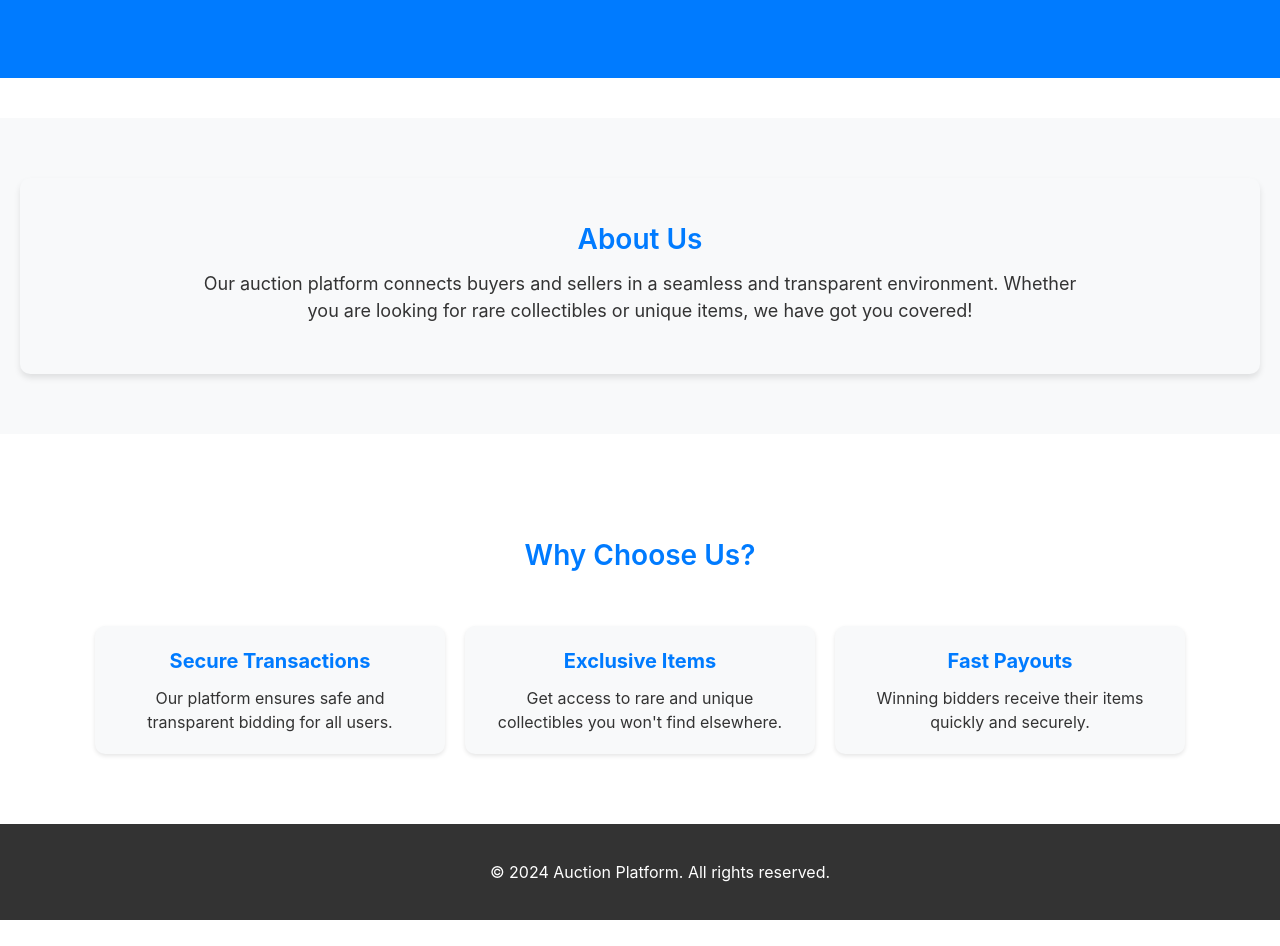
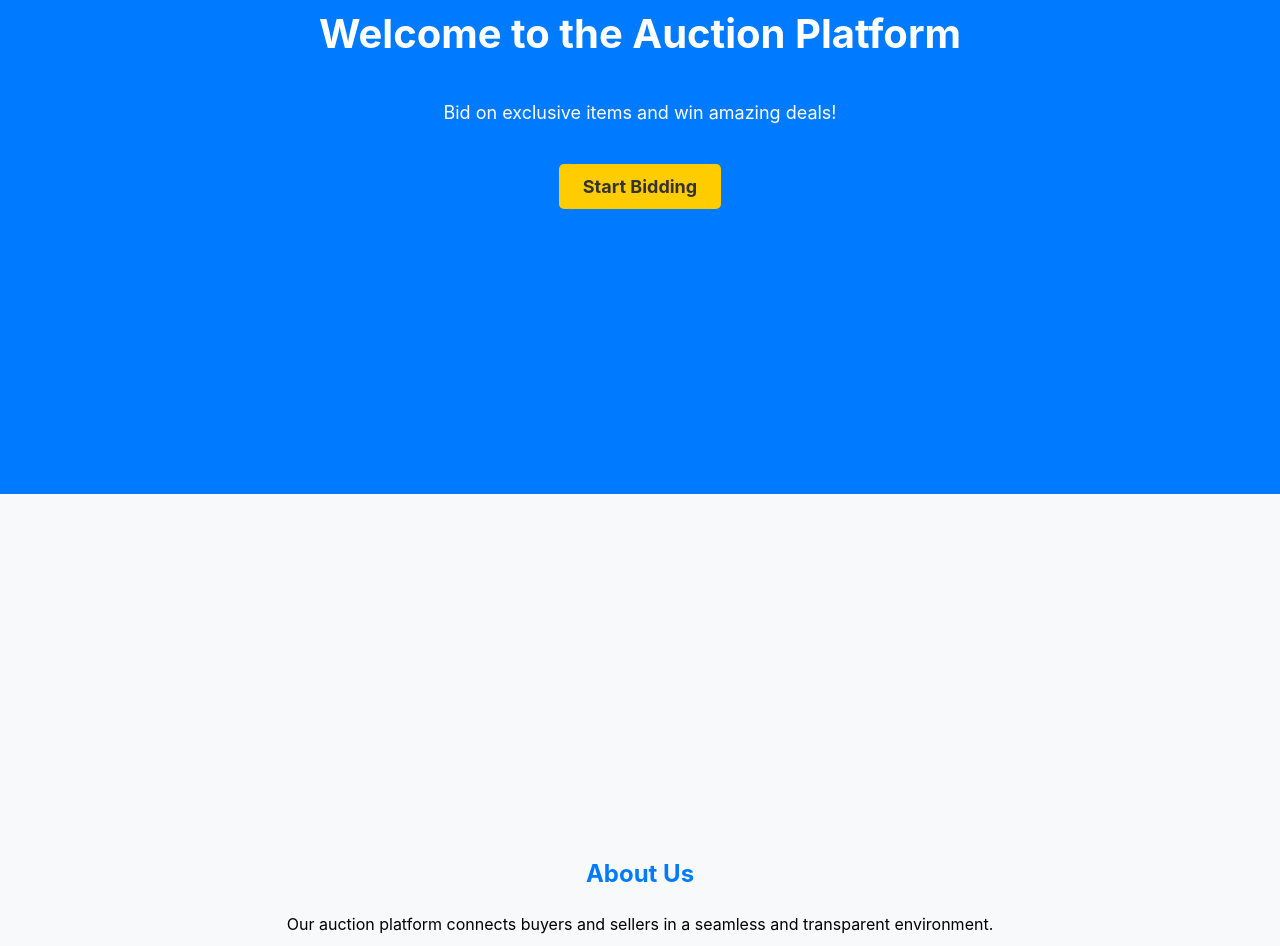
Before and after one commit to CECILIA-MULANDI/Portfolio-projects, a React (Vite) app in the folder auctiondapp/frontend/: page / in a window 1280 px wide. Shown: the part 306-1252 px from the top of the page. Before the commit the page ends 1226 px from the top, so only its background shows below. Built offline with nearby package versions, Linux system fonts and the light colour scheme.

Commit message:
ui changes

```diff
--- a/auctiondapp/frontend/src/Pages/HomePage.jsx
+++ b/auctiondapp/frontend/src/Pages/HomePage.jsx
@@ -1,8 +1,7 @@
-import React from "react";
+import "react";
 import Navbar from "../components/Navbar";
 import Footer from "../components/Footer";
 
-// Define responsive stylesheet
 const styles = {
   container: {
     display: "flex",
@@ -16,35 +15,41 @@ const styles = {
   },
   main: {
     flexGrow: 1,
-    paddingTop: "60px",
     width: "100vw",
     position: "relative",
+  },
+  section: {
+    height: "100vh",
+    width: "100vw",
+    display: "flex",
+    alignItems: "center",
+    justifyContent: "center",
+    textAlign: "center",
+    boxSizing: "border-box",
+    padding: "40px 20px",
   },
   heroSection: {
     backgroundColor: "#007bff",
     color: "white",
-    textAlign: "center",
-    padding: "80px 20px",
-    width: "100vw",
-    boxSizing: "border-box",
+    flexDirection: "column",
     display: "flex",
-    flexDirection: "column",
     alignItems: "center",
     justifyContent: "center",
+    textAlign: "center",
+    height: "100vh",
+    width: "100vw",
+    backgroundImage: `radial-gradient(white 0.2px, transparent 0.5px)`,
+    backgroundSize: "10px 10px",
   },
   heroTitle: {
     fontSize: "40px",
     fontWeight: "bold",
     maxWidth: "800px",
-    margin: 0,
-    padding: "0 10px",
-    width: "100%",
   },
   heroText: {
     marginTop: "10px",
     fontSize: "18px",
     maxWidth: "600px",
-    padding: "0 10px",
   },
   heroButton: {
     marginTop: "20px",
@@ -60,51 +65,15 @@ const styles = {
   },
   aboutSection: {
     backgroundColor: "#f8f9fa",
-    padding: "60px 20px",
-    textAlign: "center",
-    margin: "40px 0", // Changed from margin: "40px auto"
-    width: "100%", // Changed from width: "calc(100% - 40px)"
-    boxSizing: "border-box",
-  },
-  aboutContent: {
-    maxWidth: "1200px",
-    margin: "0 auto",
-    borderRadius: "10px",
-    boxShadow: "0px 4px 6px rgba(0,0,0,0.1)",
-    padding: "40px 20px",
-    backgroundColor: "#f8f9fa",
-  },
-  sectionTitle: {
-    fontSize: "28px",
-    fontWeight: "600",
-    color: "#007bff",
-    margin: 0,
-  },
-  aboutText: {
-    marginTop: "10px",
-    color: "#333",
-    fontSize: "18px",
-    maxWidth: "900px",
-    margin: "10px auto",
   },
   featuresSection: {
-    padding: "60px 0", // Changed from padding: "60px 20px"
     backgroundColor: "#ffffff",
-    textAlign: "center",
-    width: "100%",
-    boxSizing: "border-box",
   },
-  featuresContainer: {
-    display: "flex",
-    flexWrap: "wrap",
-    justifyContent: "center",
-    gap: "20px",
-    marginTop: "20px",
-    width: "100%",
-    maxWidth: "1200px",
-    margin: "0 auto",
-    padding: "0 20px", // Increased from "0 10px" for consistent spacing
-    boxSizing: "border-box",
+  title: {
+    color: "#007bff",
+  },
+  text: {
+    color: "black",
   },
   featureCard: {
     flex: "1 1 300px",
@@ -113,152 +82,28 @@ const styles = {
     padding: "20px",
     backgroundColor: "#f8f9fa",
     borderRadius: "10px",
-    boxShadow: "0px 2px 4px rgba(0,0,0,0.1)",
+    boxShadow: "0px 2px 4px #007bff",
     margin: "10px",
     boxSizing: "border-box",
   },
-  featureTitle: {
-    color: "#007bff",
-    fontSize: "20px",
-    margin: "0 0 10px 0",
-  },
-  featureText: {
-    fontSize: "16px",
-    color: "#333",
-    margin: 0,
-  },
 };
-
-// Media query styles for responsive design
-const mediaStyles = `
-  @media (max-width: 992px) {
-    .heroTitle {
-      font-size: 36px;
-    }
-    .heroText {
-      font-size: 16px;
-    }
-    .sectionTitle {
-      font-size: 24px;
-    }
-    .aboutText {
-      font-size: 16px;
-    }
-    .featureCard {
-      flex: 1 1 45%;
-      min-width: 200px;
-    }
-  }
-
-  @media (max-width: 768px) {
-    .heroSection {
-      padding: 60px 15px;
-    }
-    .heroTitle {
-      font-size: 30px;
-    }
-    .heroButton {
-      padding: 10px 20px;
-      font-size: 16px;
-    }
-    .aboutContent {
-      padding: 30px 15px;
-    }
-    .aboutSection {
-      padding: 40px 15px;
-      margin: 30px 0;
-    }
-    .featuresSection {
-      padding: 40px 0;
-    }
-    .featuresContainer {
-      padding: 0 15px;
-    }
-    .featureCard {
-      flex: 1 1 100%;
-      max-width: 400px;
-    }
-  }
-
-  @media (max-width: 480px) {
-    .heroSection {
-      padding: 40px 15px;
-    }
-    .heroTitle {
-      font-size: 24px;
-    }
-    .heroText {
-      font-size: 14px;
-    }
-    .heroButton {
-      padding: 8px 16px;
-      font-size: 14px;
-    }
-    .aboutContent {
-      padding: 20px 15px;
-    }
-    .aboutSection {
-      padding: 30px 15px;
-      margin: 20px 0;
-    }
-    .sectionTitle {
-      font-size: 20px;
-    }
-    .aboutText {
-      font-size: 14px;
-    }
-    .featuresSection {
-      padding: 30px 0;
-    }
-    .featuresContainer {
-      padding: 0 10px;
-    }
-    .featureTitle {
-      font-size: 18px;
-    }
-    .featureText {
-      font-size: 14px;
-    }
-  }
-`;
 
 const HomePage = () => {
   const features = [
-    {
-      title: "Secure Transactions",
-      description:
-        "Our platform ensures safe and transparent bidding for all users.",
-    },
-    {
-      title: "Exclusive Items",
-      description:
-        "Get access to rare and unique collectibles you won't find elsewhere.",
-    },
-    {
-      title: "Fast Payouts",
-      description: "Winning bidders receive their items quickly and securely.",
-    },
+    { title: "Secure Transactions", description: "Our platform ensures safe and transparent bidding for all users." },
+    { title: "Exclusive Items", description: "Get access to rare and unique collectibles you won't find elsewhere." },
+    { title: "Fast Payouts", description: "Winning bidders receive their items quickly and securely." },
   ];
 
   return (
-    <>
-      {/* Add responsive CSS using styled component approach */}
-      <style>{mediaStyles}</style>
-
     <div style={styles.container}>
       <Navbar />
       <main style={styles.main}>
-          {/* Hero Section */}
-          <section style={styles.heroSection}>
-            <h1 style={styles.heroTitle} className="heroTitle">
-              Welcome to the Auction Platform
-            </h1>
-            <p style={styles.heroText} className="heroText">
-              Bid on exclusive items and win amazing deals!
-            </p>
+        <section style={{ ...styles.section, ...styles.heroSection }}>
+          <h1 style={styles.heroTitle}>Welcome to the Auction Platform</h1>
+          <p style={styles.heroText}>Bid on exclusive items and win amazing deals!</p>
           <button
             style={styles.heroButton}
-              className="heroButton"
             onMouseOver={(e) => (e.target.style.backgroundColor = "#ffdb4d")}
             onMouseOut={(e) => (e.target.style.backgroundColor = "#ffcc00")}
           >
@@ -266,47 +111,23 @@ const HomePage = () => {
           </button>
         </section>
 
-          {/* About Us Section */}
-          <section style={styles.aboutSection} className="aboutSection">
-            <div style={styles.aboutContent}>
-              <h2 style={styles.sectionTitle} className="sectionTitle">
-                About Us
-              </h2>
-              <p style={styles.aboutText} className="aboutText">
-                Our auction platform connects buyers and sellers in a seamless
-                and transparent environment. Whether you are looking for rare
-                collectibles or unique items, we have got you covered!
+        <section style={{ ...styles.section, ...styles.aboutSection }}>
+          <div>
+            <h2 style={styles.title}>About Us</h2>
+            <p style={styles.text}>
+              Our auction platform connects buyers and sellers in a seamless and transparent environment.
             </p>
           </div>
         </section>
 
-          {/* Why Choose Us Section */}
-          <section style={styles.featuresSection} className="featuresSection">
-            <div style={styles.featuresContainer}>
-              <h2 style={styles.sectionTitle} className="sectionTitle">
-                Why Choose Us?
-              </h2>
-              <div
-                style={{
-                  display: "flex",
-                  flexWrap: "wrap",
-                  justifyContent: "center",
-                  width: "100%",
-                  margin: "20px 0 0 0",
-                }}
-              >
+        <section style={{ ...styles.section, ...styles.featuresSection }}>
+          <div>
+            <h2 style={styles.title}>Why Choose Us?</h2>
+            <div style={{ display: "flex", flexWrap: "wrap", justifyContent: "center" }}>
               {features.map((feature, index) => (
-                  <div
-                    key={index}
-                    style={styles.featureCard}
-                    className="featureCard"
-                  >
-                    <h3 style={styles.featureTitle} className="featureTitle">
-                      {feature.title}
-                    </h3>
-                    <p style={styles.featureText} className="featureText">
-                      {feature.description}
-                    </p>
+                <div key={index} style={styles.featureCard}>
+                  <h3 style={styles.title}>{feature.title}</h3>
+                  <p style={styles.text}>{feature.description}</p>
                 </div>
               ))}
             </div>
@@ -315,7 +136,6 @@ const HomePage = () => {
       </main>
       <Footer />
     </div>
-    </>
   );
 };
 
```
Lines whose indentation alone changed are shown as unchanged.
